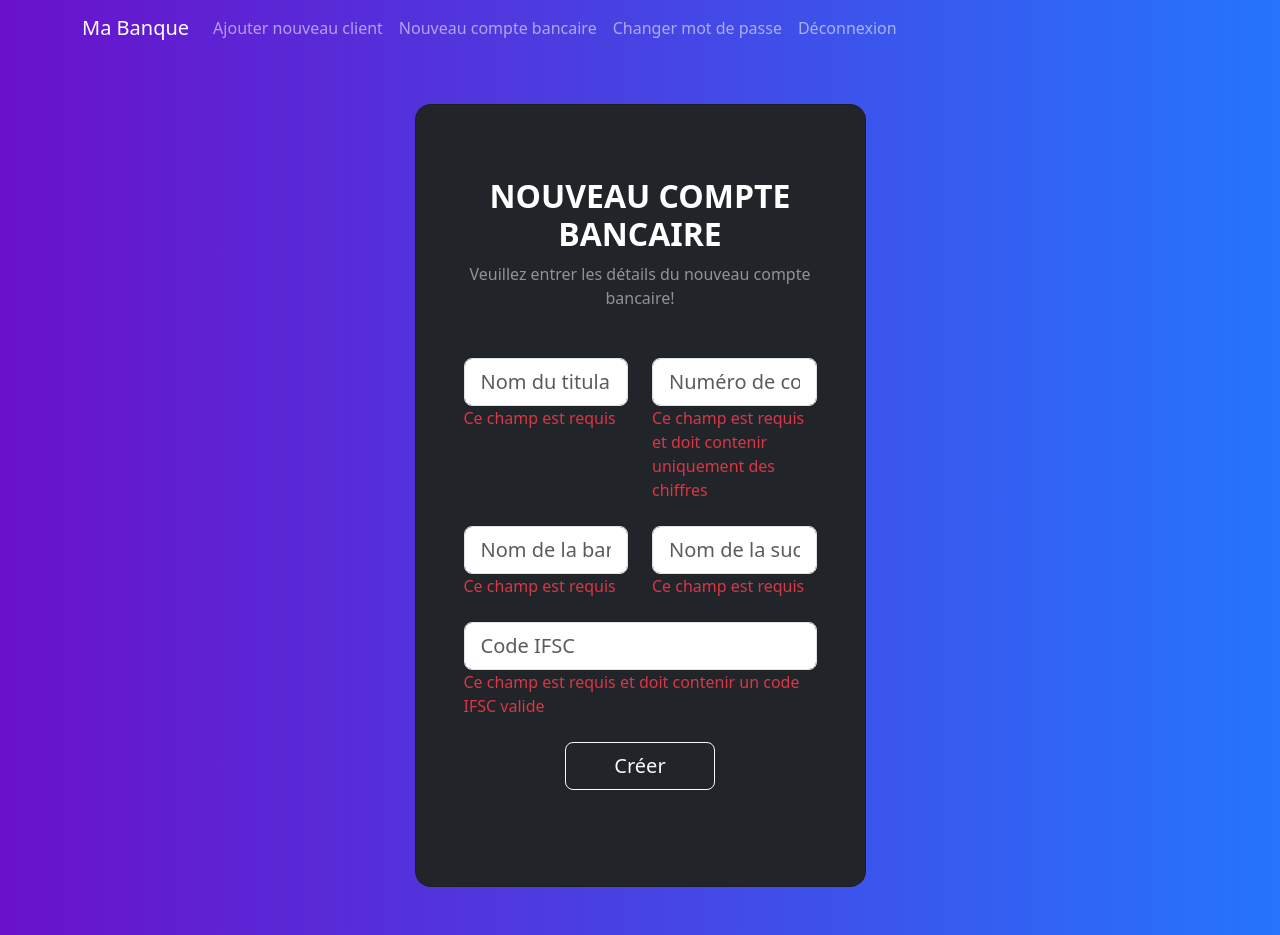
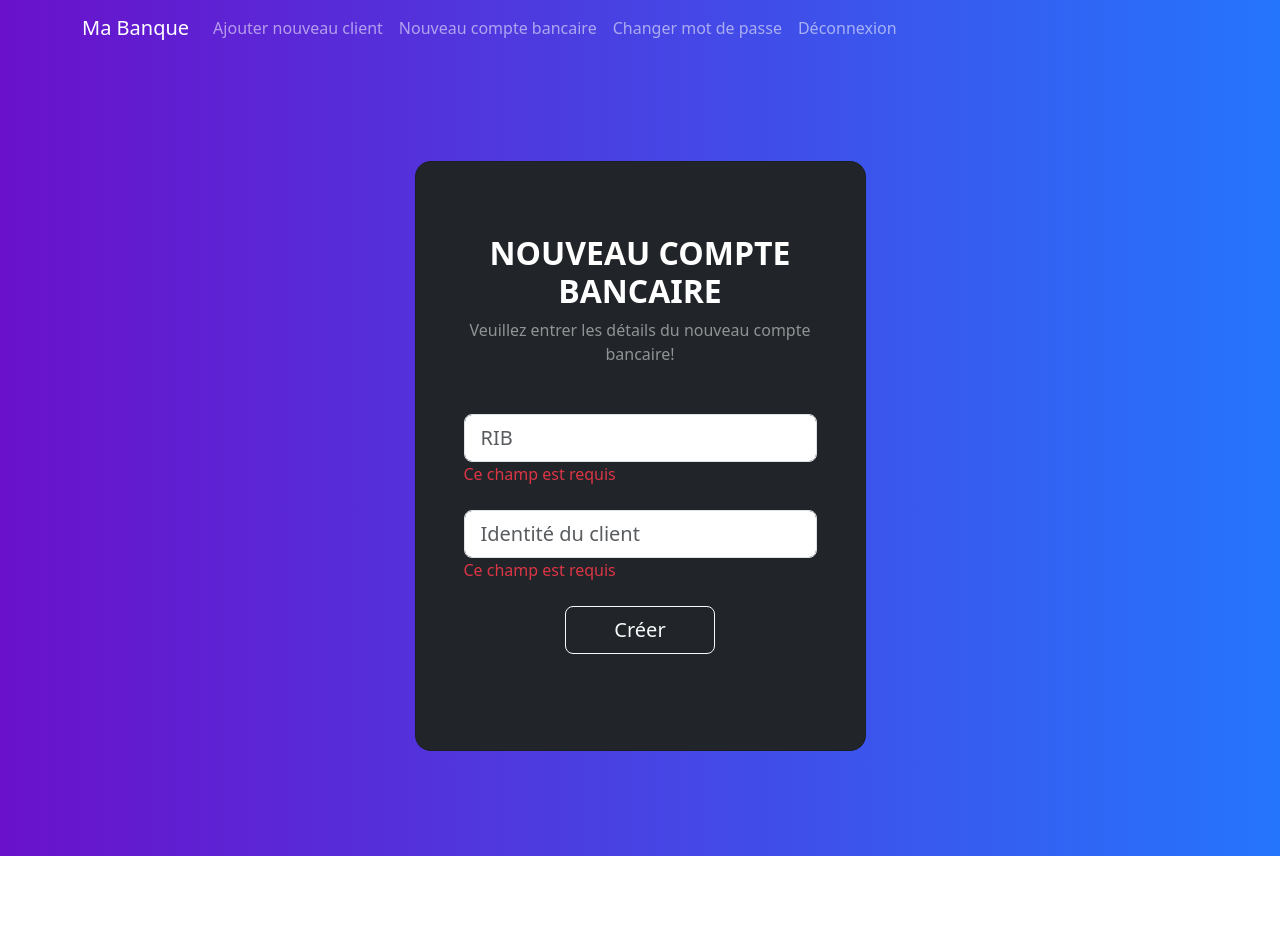
Before and after one commit to khalilfarouqi/Bank-Front, an Angular app in the folder Bank-service-front/: page /newAccount in a window 1280 px wide. After the commit the page ends 856 px from the top, so only its background shows below. Built offline with nearby package versions, Linux system fonts and the light colour scheme.

Commit message:
change in ui to be more catchy

```diff
--- a/Bank-service-front/src/app/new-bank-account/new-bank-account.component.html
+++ b/Bank-service-front/src/app/new-bank-account/new-bank-account.component.html
@@ -1,7 +1,7 @@
 <app-navbar></app-navbar>
-<section class="vh-70 gradient-custom">
-    <div class="container py-5 h-70">
-      <div class="row d-flex justify-content-center align-items-center h-70">
+<section class="vh-100 gradient-custom">
+    <div class="container py-5 h-100">
+      <div class="row d-flex justify-content-center align-items-center h-100">
         <div class="col-12 col-md-8 col-lg-6 col-xl-5">
           <div class="card bg-dark text-white" style="border-radius: 1rem;">
             <div class="card-body p-5">
@@ -11,36 +11,9 @@
                   <p class="text-white-50 mb-5 text-center">Veuillez entrer les détails du nouveau compte bancaire!</p>
 
                   <div class="row">
-                    <div class="col-md-6 mb-4">
+                    <div class="col-md-12 mb-4">
                       <div class="form-outline form-white">
-                        <input type="text" formControlName="accountHolderName" class="form-control form-control-lg" placeholder="Nom du titulaire du compte" />
-                        <div class="text-danger">
-                          Ce champ est requis
-                        </div>
-                      </div>
-                    </div>
-                    <div class="col-md-6 mb-4">
-                      <div class="form-outline form-white">
-                        <input type="text" formControlName="accountNumber" class="form-control form-control-lg" placeholder="Numéro de compte" />
-                        <div class="text-danger">
-                          Ce champ est requis et doit contenir uniquement des chiffres
-                        </div>
-                      </div>
-                    </div>
-                  </div>
-
-                  <div class="row">
-                    <div class="col-md-6 mb-4">
-                      <div class="form-outline form-white">
-                        <input type="text" formControlName="bankName" class="form-control form-control-lg" placeholder="Nom de la banque" />
-                        <div class="text-danger">
-                          Ce champ est requis
-                        </div>
-                      </div>
-                    </div>
-                    <div class="col-md-6 mb-4">
-                      <div class="form-outline form-white">
-                        <input type="text" formControlName="branchName" class="form-control form-control-lg" placeholder="Nom de la succursale" />
+                        <input type="number" formControlName="ifscCode" class="form-control form-control-lg" placeholder="RIB" />
                         <div class="text-danger">
                           Ce champ est requis
                         </div>
@@ -51,9 +24,9 @@
                   <div class="row">
                     <div class="col-md-12 mb-4">
                       <div class="form-outline form-white">
-                        <input type="text" formControlName="ifscCode" class="form-control form-control-lg" placeholder="Code IFSC" />
+                        <input type="text" formControlName="ifscCode" class="form-control form-control-lg" placeholder="Identité du client" />
                         <div class="text-danger">
-                          Ce champ est requis et doit contenir un code IFSC valide
+                          Ce champ est requis
                         </div>
                       </div>
                     </div>
```
